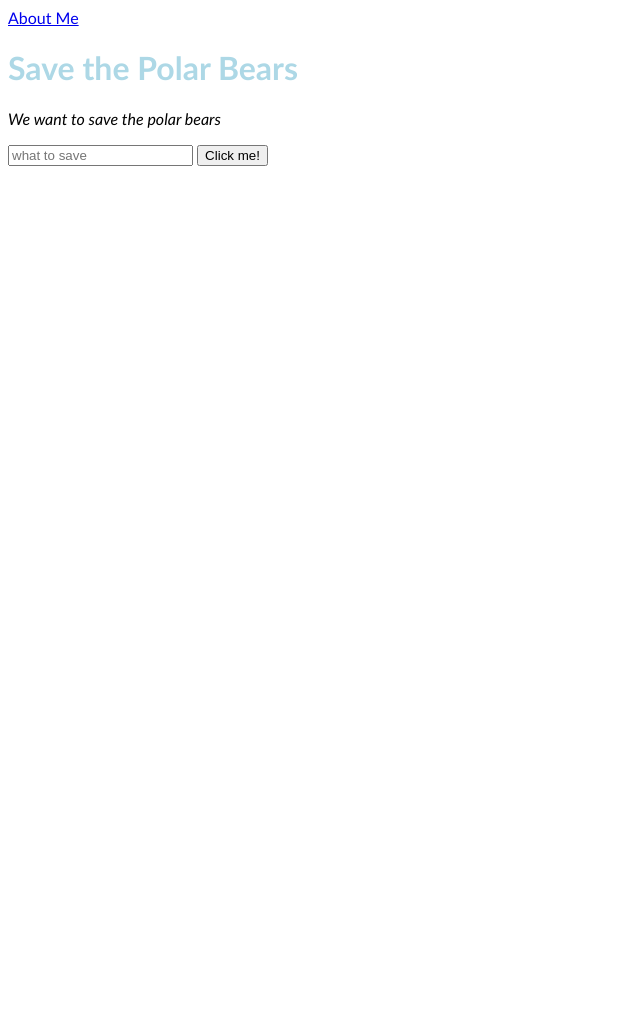
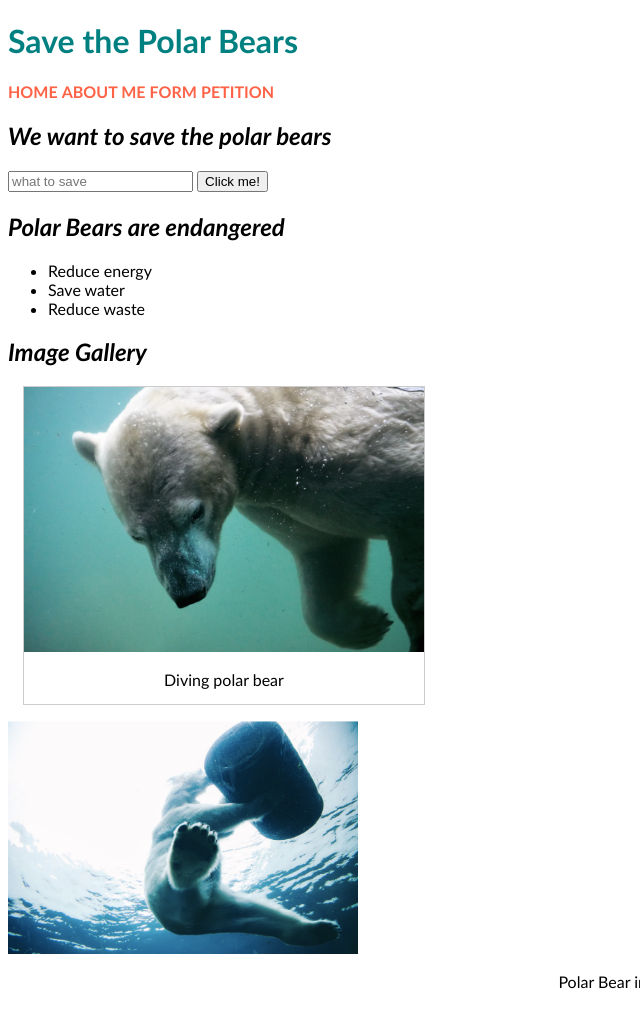
Before and after one commit to polarbears8/savethepolarbears, a plain HTML site: page index.html in a window 1280 px wide. Shown: the top 1009 px of the page, without its empty margins (0-640 px from the left). Before the commit the page ends 800 px from the top, so only its background shows below. Drawn offline with Linux system fonts and the light colour scheme.

Commit message:
updated to lesson 2

```diff
--- a/index.html
+++ b/index.html
@@ -1,12 +1,53 @@
-<html>
-    <body style="font-family: 'Gill Sans', 'Gill Sans MT', Calibri, 'Trebuchet MS', sans-serif;">
-        <a href="aboutme.html">About Me</a>
-        <h1 style="color: lightblue;">Save the Polar Bears</h1>
-            <p style="font-style: italic;">We want to save the polar bears</p>
-            <div id="saveit">
-                <input id="savewhat" placeholder="what to save" type="text">
-                <button onclick="document.getElementById('saveit').innerText = 'Save the ' + document.getElementById('savewhat').value + '!'">Click me!</button>
+<!DOCTYPE html>
+<html lang="en">
+    <head>
+        <title>Polar Bears</title>
+        <link rel="stylesheet" type="text/css" href="styles.css">
+    </head>
+
+    <body>
+        <header>
+             <h1>Save the Polar Bears</h1>
+        </header>
+        <nav>
+            <a href="index.html">HOME</a>
+             <a href="aboutme.html">ABOUT ME</a>
+             <a href="">FORM</a>
+             <a href="">PETITION</a>
+        </nav>
+        <section>
+                <h2>We want to save the polar bears</h2>
+                <div id="saveit">
+                    <input id="savewhat" placeholder="what to save" type="text">
+                    <button onclick="document.getElementById('saveit').innerText = 'Save the ' + document.getElementById('savewhat').value + '!'">Click me!</button>
+                </div>
+        </section>
+        <section>
+            <h2>Polar Bears are endangered</h2>
+            <ul class="list-cause">
+                <li>Reduce energy</li>
+                <li>Save water</li>
+                <li>Reduce waste</li>
+            </ul>
+        </section>
+        <section>
+                <h2>Image Gallery</h2>
+                <div class="gallery">
+                    <img src="./img/Bear.png" alt="diving polar bear">
+                    <div class="desc">Diving polar bear</div>
+                </div>
+                <div>
+                    <img src="./img/Water.png" alt="Polar Bear in the Water">
+                    <div class="desc">Polar Bear in the Water</div>
+                </div>
+                <div class="gallery">
+                    <img src="./img/Polar Bear in the sun.png" alt="Polar Bear in the sun">
+                    <div class="desc">Polar Bear in the sun</div>
             </div>
+        </section>
+        <FOOTER>
+            <p class="creator">Created by Debbie</p>
+        </FOOTER>
     </body>
 
 </html>
--- /dev/null
+++ b/styles.css
@@ -0,0 +1,41 @@
+body {
+    font-family: 'Gill Sans', 'Gill Sans MT', Calibri, 'Trebuchet MS', sans-serif;
+}
+
+h1 {
+    color: teal;
+}
+
+img {
+    width: 350px;
+}
+
+h2 {
+    font-style: italic;
+}
+
+.me {
+    width: 350px;
+}
+
+nav a {
+    text-decoration: none;
+    color: tomato;
+    font-weight: bold;
+}
+
+.gallery {
+    margin: 15px;
+    border: 1px solid #ccc;
+    width: 400px;
+}
+
+.gallery img{
+    width: 100%;
+    height: auto;
+}
+
+.desc {
+    padding: 15px;
+    text-align: center;
+}
```
Also changed, not shown: aboutme.html (+34 -7 lines), img/Bear.png (added), img/Polar Bear in the sun.png (added), img/Water.png (added), img/me.jpg (renamed from me.jpg).
